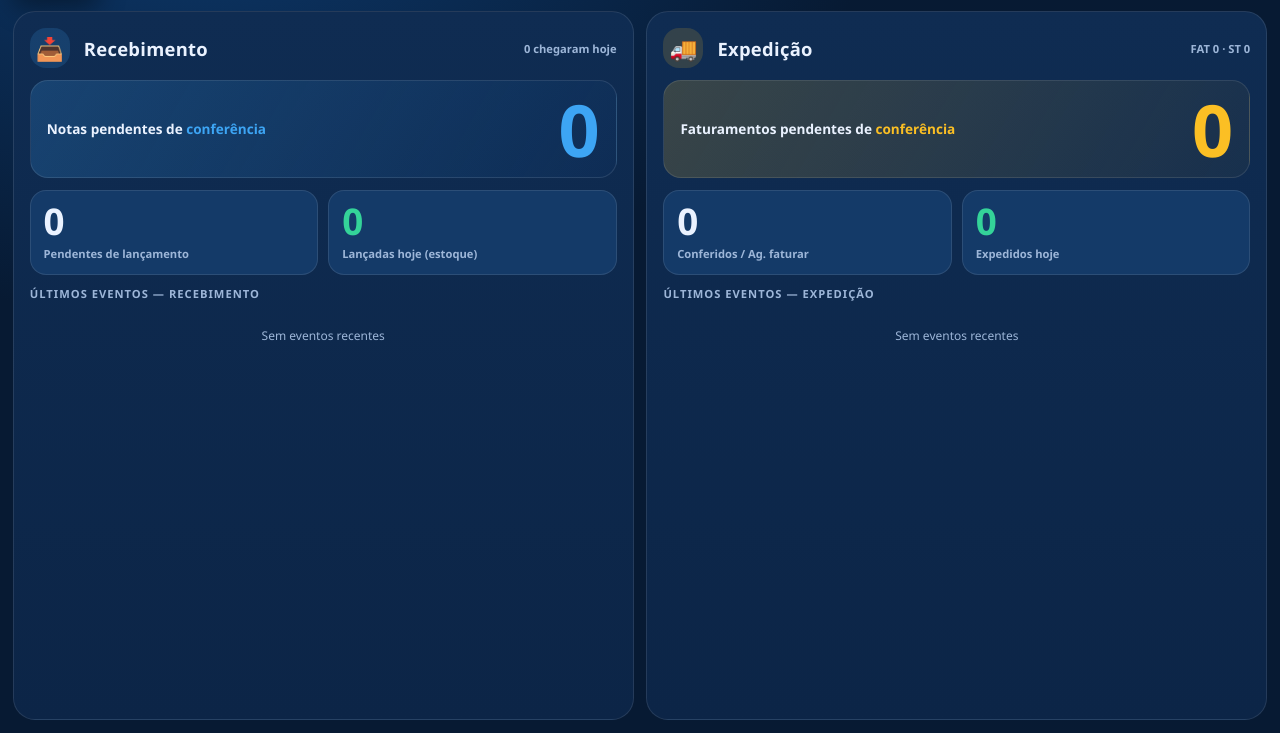
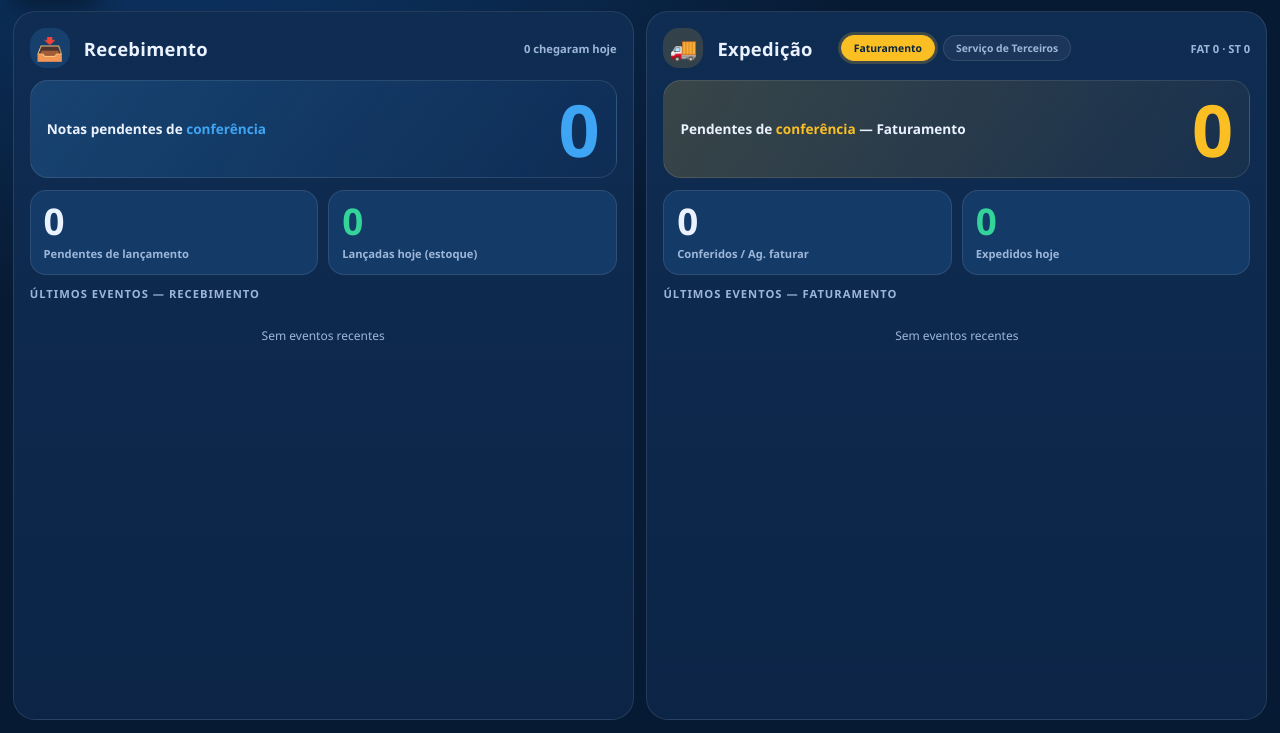
Before and after one commit to felipefazevedo24/conferencia_system, a Flask app: page /painel in a window 1280 px wide. Shown: the part 67-800 px from the top of the page. Run offline with Flask 3, Linux system fonts and the light colour scheme; data that the repository does not hold is empty; some libraries are stand-ins or nearby versions.

Commit message:
Painel TV: expedicao alterna entre Faturamento (FAT) e Servico de Terceiros (ST)

```diff
--- a/conferencia_app/routes/painel_tv_routes.py
+++ b/conferencia_app/routes/painel_tv_routes.py
@@ -62,13 +62,17 @@ def _coletar_indicadores() -> dict:
     exp_st_pendente = (
         ExpedicaoOrdemST.query.filter(ExpedicaoOrdemST.status == STATUS_EXP_PENDENTE).count()
     )
-    exp_conferido = (
+    exp_fat_conferido = (
         ExpedicaoOrdemFat.query.filter(ExpedicaoOrdemFat.status == STATUS_EXP_CONFERIDO).count()
-        + ExpedicaoOrdemST.query.filter(ExpedicaoOrdemST.status == STATUS_EXP_CONFERIDO).count()
     )
-    exp_expedidos_hoje = (
+    exp_st_conferido = (
+        ExpedicaoOrdemST.query.filter(ExpedicaoOrdemST.status == STATUS_EXP_CONFERIDO).count()
+    )
+    exp_fat_hoje = (
         ExpedicaoOrdemFat.query.filter(func.date(ExpedicaoOrdemFat.expedido_at) == hoje).count()
-        + ExpedicaoOrdemST.query.filter(func.date(ExpedicaoOrdemST.expedido_at) == hoje).count()
+    )
+    exp_st_hoje = (
+        ExpedicaoOrdemST.query.filter(func.date(ExpedicaoOrdemST.expedido_at) == hoje).count()
     )
 
     eventos = _coletar_eventos()
@@ -83,11 +87,17 @@ def _coletar_indicadores() -> dict:
             "lancadas_hoje": int(lancadas_hoje),
         },
         "expedicao": {
-            "fat_pendente": int(exp_fat_pendente),
-            "st_pendente": int(exp_st_pendente),
             "pendente_total": int(exp_fat_pendente + exp_st_pendente),
-            "conferido_ag_fat": int(exp_conferido),
-            "expedidos_hoje": int(exp_expedidos_hoje),
+            "fat": {
+                "pendente": int(exp_fat_pendente),
+                "conferido": int(exp_fat_conferido),
+                "expedidos_hoje": int(exp_fat_hoje),
+            },
+            "st": {
+                "pendente": int(exp_st_pendente),
+                "conferido": int(exp_st_conferido),
+                "expedidos_hoje": int(exp_st_hoje),
+            },
         },
         "eventos": eventos,
     }
@@ -157,6 +167,7 @@ def _coletar_eventos() -> list[dict]:
             {
                 "key": f"exp_fat:{o.cod_ordem_fat}:{_iso(o.created_at)}",
                 "tipo": "expedicao",
+                "subtipo": "fat",
                 "titulo": "Novo faturamento (Expedição)",
                 "detalhe": f"Ordem {o.cod_ordem_fat}" + (f" — {o.cliente}" if o.cliente else ""),
                 "ts": _iso(o.created_at),
@@ -172,6 +183,7 @@ def _coletar_eventos() -> list[dict]:
             {
                 "key": f"exp_st:{o.cod_ordem_compra}:{_iso(o.created_at)}",
                 "tipo": "expedicao",
+                "subtipo": "st",
                 "titulo": "Novo faturamento ST (Expedição)",
                 "detalhe": f"OC {o.cod_ordem_compra}" + (f" — {o.fornecedor}" if o.fornecedor else ""),
                 "ts": _iso(o.created_at),
--- a/templates/painel_tv.html
+++ b/templates/painel_tv.html
@@ -107,6 +107,19 @@
   }
   .panel-head h2 { font-size: clamp(17px, 2.3vh, 28px); font-weight: 800; letter-spacing:.3px; }
   .panel-head .tag { margin-left: auto; color: var(--muted); font-size: clamp(11px,1.4vh,15px); font-weight:600; }
+  .mode-switch { display: flex; gap: 8px; margin-left: 14px; }
+  .mode-pill {
+    font-size: clamp(10px,1.3vh,14px); font-weight: 700;
+    padding: 5px 12px; border-radius: 999px;
+    color: var(--muted); background: rgba(255,255,255,.05);
+    border: 1px solid var(--border); transition: all .35s ease;
+  }
+  .mode-pill.active {
+    color: #08243f; background: var(--expedicao);
+    border-color: var(--expedicao); box-shadow: 0 0 0 3px rgba(251,191,36,.2);
+  }
+  .exp .hero, .exp .grid2, .exp .feed .list { transition: opacity .3s ease; }
+  .exp.switching .hero, .exp.switching .grid2, .exp.switching .feed .list { opacity: .25; }
   .rec .icon { background: rgba(61,165,244,.16); color: var(--recebimento); }
   .rec .accent { color: var(--recebimento); }
   .exp .icon { background: rgba(251,191,36,.15); color: var(--expedicao); }
@@ -224,10 +237,14 @@
       <div class="panel-head">
         <div class="icon">🚚</div>
         <h2>Expedição</h2>
+        <div class="mode-switch">
+          <span class="mode-pill" id="exp-mode-fat">Faturamento</span>
+          <span class="mode-pill" id="exp-mode-st">Serviço de Terceiros</span>
+        </div>
         <div class="tag" id="exp-tag">—</div>
       </div>
       <div class="hero">
-        <div class="label">Faturamentos pendentes de <span class="accent">conferência</span></div>
+        <div class="label">Pendentes de <span class="accent">conferência</span> — <b id="exp-modo-label">Faturamento</b></div>
         <div class="num accent" id="exp-pend-conf">0</div>
       </div>
       <div class="grid2">
@@ -235,7 +252,7 @@
         <div class="stat ok"><div class="n" id="exp-hoje">0</div><div class="t">Expedidos hoje</div></div>
       </div>
       <div class="feed">
-        <div class="feed-title">Últimos eventos — expedição</div>
+        <div class="feed-title">Últimos eventos — <span id="exp-feed-label">expedição</span></div>
         <div class="list" id="exp-feed"><div class="empty">Sem eventos recentes</div></div>
       </div>
     </section>
@@ -335,11 +352,44 @@
     $("clock-date").textContent = now.toLocaleDateString("pt-BR", { weekday: "long", day: "2-digit", month: "long" });
   }
 
+  // ----- Expedição alterna entre FAT e ST -----
+  let lastData = null;
+  let expMode = "fat";
+  const EXP_LABEL = { fat: "Faturamento", st: "Serviço de Terceiros" };
+
+  function renderExpedicao() {
+    if (!lastData) return;
+    const bloco = lastData.expedicao[expMode] || { pendente: 0, conferido: 0, expedidos_hoje: 0 };
+    setNum("exp-pend-conf", bloco.pendente);
+    setNum("exp-conferido", bloco.conferido);
+    setNum("exp-hoje", bloco.expedidos_hoje);
+    $("exp-modo-label").textContent = EXP_LABEL[expMode];
+    $("exp-feed-label").textContent = expMode === "fat" ? "faturamento" : "serviço de terceiros";
+    $("exp-tag").textContent = "FAT " + lastData.expedicao.fat.pendente + " · ST " + lastData.expedicao.st.pendente;
+    $("exp-mode-fat").classList.toggle("active", expMode === "fat");
+    $("exp-mode-st").classList.toggle("active", expMode === "st");
+
+    const eventos = (lastData.eventos || []).filter((e) => e.tipo === "expedicao" && e.subtipo === expMode);
+    renderFeed("exp-feed", eventos);
+  }
+
+  function toggleExpMode() {
+    if (!lastData) return;
+    const panel = document.querySelector(".panel.exp");
+    panel.classList.add("switching");
+    setTimeout(() => {
+      expMode = expMode === "fat" ? "st" : "fat";
+      renderExpedicao();
+      panel.classList.remove("switching");
+    }, 300);
+  }
+
   async function poll() {
     try {
       const r = await fetch("/api/painel/indicadores", { cache: "no-store" });
       if (!r.ok) throw new Error("HTTP " + r.status);
       const d = await r.json();
+      lastData = d;
 
       // Recebimento
       setNum("rec-pend-conf", d.recebimento.pendente_conferencia);
@@ -347,15 +397,11 @@
       setNum("rec-lanc-hoje", d.recebimento.lancadas_hoje);
       $("rec-tag").textContent = d.recebimento.importadas_hoje + " chegaram hoje";
 
-      // Expedição
-      setNum("exp-pend-conf", d.expedicao.pendente_total);
-      setNum("exp-conferido", d.expedicao.conferido_ag_fat);
-      setNum("exp-hoje", d.expedicao.expedidos_hoje);
-      $("exp-tag").textContent = "FAT " + d.expedicao.fat_pendente + " · ST " + d.expedicao.st_pendente;
+      // Expedição (renderiza o modo atual: FAT ou ST)
+      renderExpedicao();
 
       const eventos = d.eventos || [];
       renderFeed("rec-feed", eventos.filter((e) => e.tipo === "chegada" || e.tipo === "lancamento"));
-      renderFeed("exp-feed", eventos.filter((e) => e.tipo === "expedicao"));
 
       // Notificações (avisos rápidos) para eventos novos
       const novos = eventos.filter((e) => e.key && !seenKeys.has(e.key));
@@ -375,6 +421,7 @@
   setInterval(updateClock, 1000 * 15);
   poll();
   setInterval(poll, POLL_MS);
+  setInterval(toggleExpMode, 8000);
 })();
 </script>
 </body>
```
